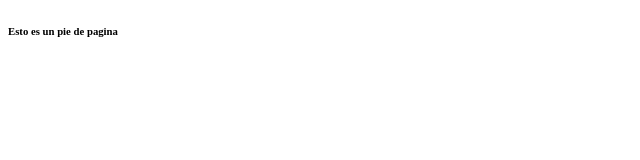
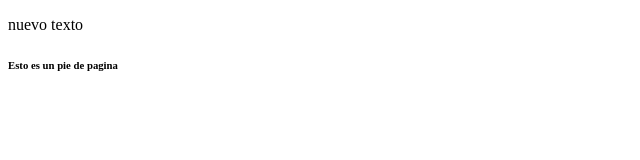
Before and after one commit to ManuelZN/Proyecto-web, a plain HTML site: page index.html in a window 1280 px wide. Shown: the whole page, without its empty margins (0-640 px from the left). Drawn offline with Linux system fonts and the light colour scheme.

Commit message:
nuevo texto

```diff
--- a/index.html
+++ b/index.html
@@ -2,7 +2,12 @@
 <html>
 
 <body>
+<aside>
 
+<p>nuevo texto</p>
+
+
+</aside>
 <footer>
 
 <h6> Esto es un pie de pagina</h6>
```
